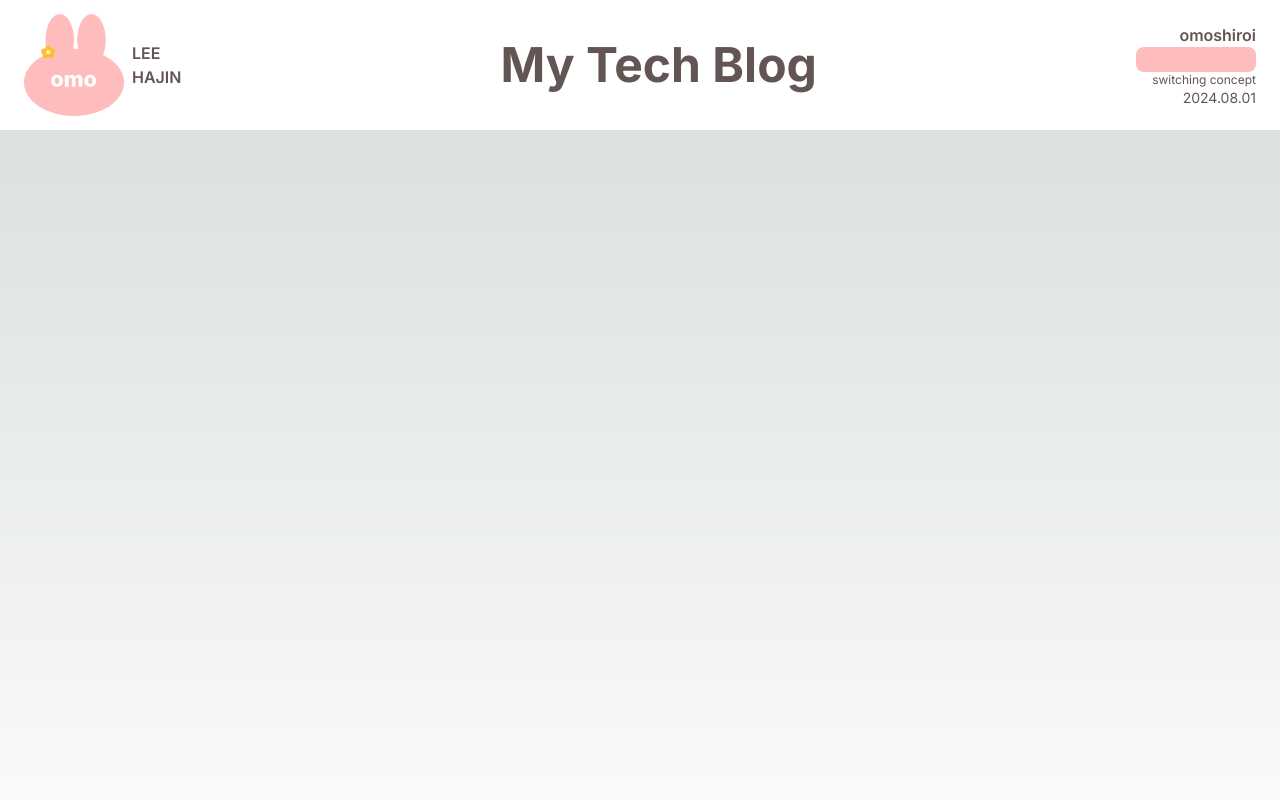
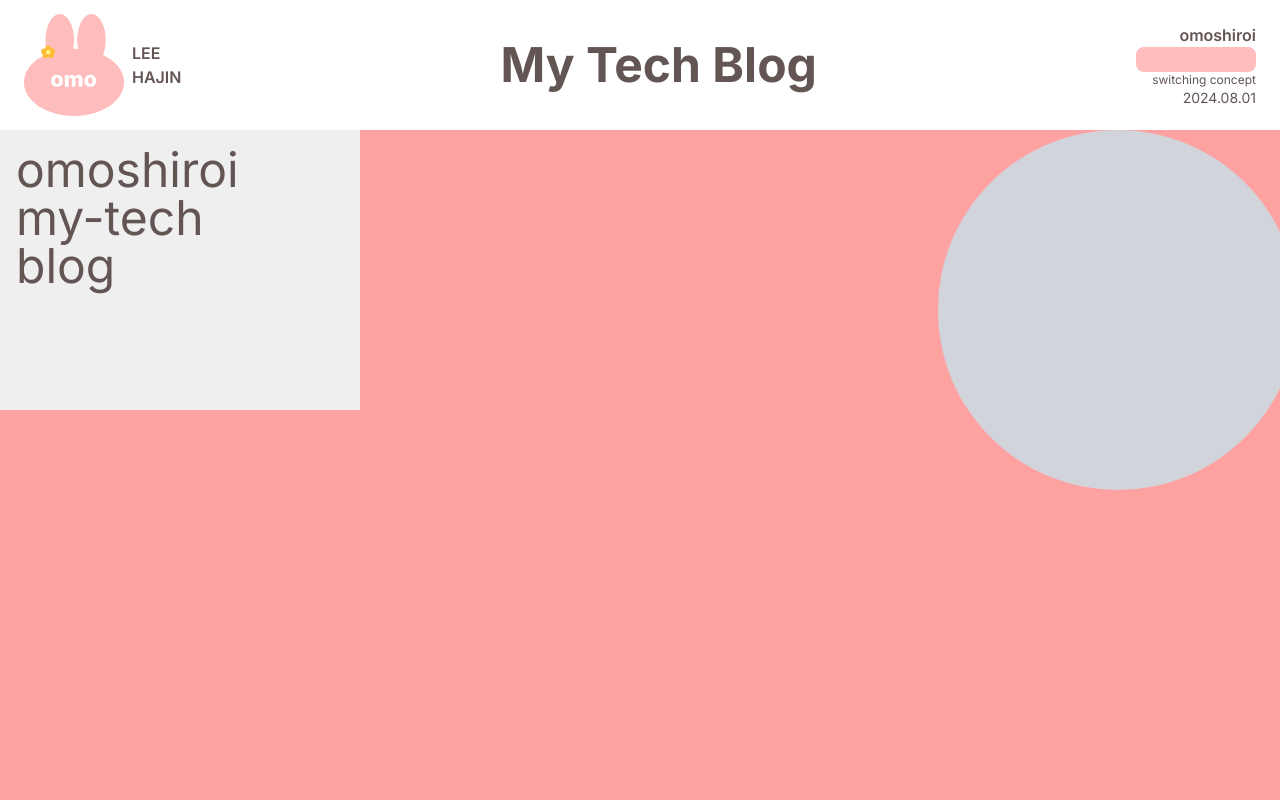
Before and after one commit to betterthanhajin/omo, a Next.js app in the folder omo/: page / in a window 1280 px wide. Shown: the top 800 px of the page. Built offline with nearby package versions, Linux system fonts and the light colour scheme.

Commit message:
feat: section 도형 애니메이션 작성중

```diff
--- a/omo/app/globals.css
+++ b/omo/app/globals.css
@@ -17,13 +17,8 @@
 }
 
 body {
-  color: rgb(var(--foreground-rgb));
-  background: linear-gradient(
-      to bottom,
-      transparent,
-      rgb(var(--background-end-rgb))
-    )
-    rgb(var(--background-start-rgb));
+  width: 100%;
+  height: 100%;
 }
 
 @layer utilities {
@@ -31,3 +26,43 @@ body {
     text-wrap: balance;
   }
 }
+
+.moving-circle {
+  animation-delay: 3s;
+  animation-duration: 3s;
+  animation-iteration-count: 1;
+  animation-name: movingcircle;
+  animation-timing-function: ease-in-out;
+}
+
+@keyframes movingcircle {
+  to {
+    transform: translateX(0px);
+    display: none;
+  }
+
+  from {
+    transform: translateX(500px);
+    display: block;
+  }
+}
+
+.title-box {
+  animation-duration: 3s;
+  animation-iteration-count: 1;
+  animation-name: movingbox;
+}
+
+@keyframes movingbox {
+  to {
+    width: 100%;
+    height: 1080px;
+    transform: scale(1);
+  }
+
+  from {
+    width: 360px;
+    height: 280px;
+    transform: scale(1);
+  }
+}
--- a/omo/app/page.tsx
+++ b/omo/app/page.tsx
@@ -1,11 +1,12 @@
 import { OmoHeader } from "@/components/omo-header";
+import OmoMain from "@/components/omo-main";
 import Image from "next/image";
 
 export default function Home() {
   return (
     <>
       <OmoHeader />
-      <main className="flex min-h-screen flex-col items-center justify-between p-24"></main>
+      <OmoMain />
     </>
   );
 }
--- /dev/null
+++ b/omo/components/omo-main.tsx
@@ -0,0 +1,24 @@
+export default function OmoMain() {
+  return (
+    <>
+      <main className="w-full h-full">
+        <section className="bg-[#FEA1A1] h-[1080px]">
+          <div className="flex justify-between">
+            <div className="w-[360px] h-[280px] bg-[#EFEFEF] p-4 m-0 title-box">
+              <h2 className="text-5xl text-[#645555]">
+                omoshiroi
+                <br />
+                my-tech
+                <br />
+                blog
+              </h2>
+            </div>
+            <div className="w-[360px] h-[360px] rounded-full bg-gray-300 moving-circle"></div>
+          </div>
+
+          {/* <div className="w-28 h-28 rounded-full bg-gray-200"></div> */}
+        </section>
+      </main>
+    </>
+  );
+}
```
Also changed, not shown: omo/components/omo-header.tsx (+1 -1 lines).
